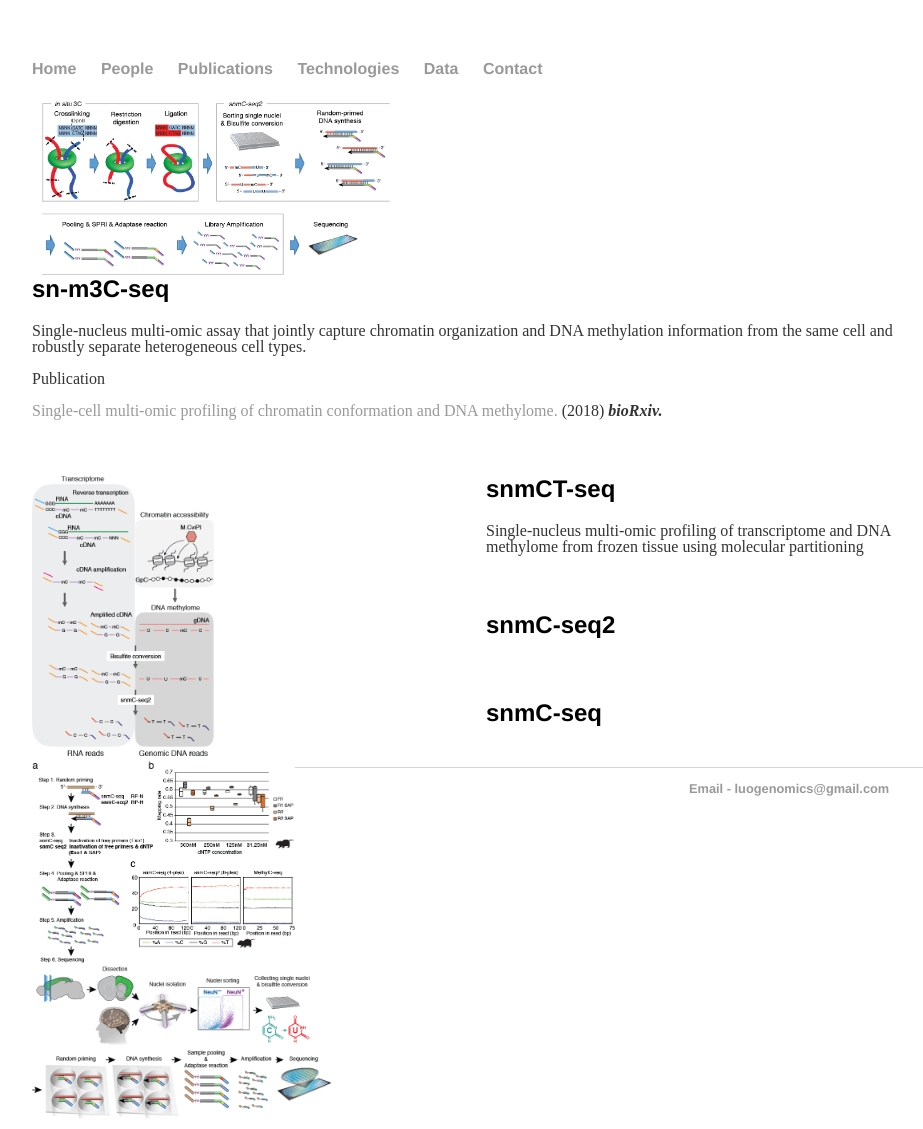
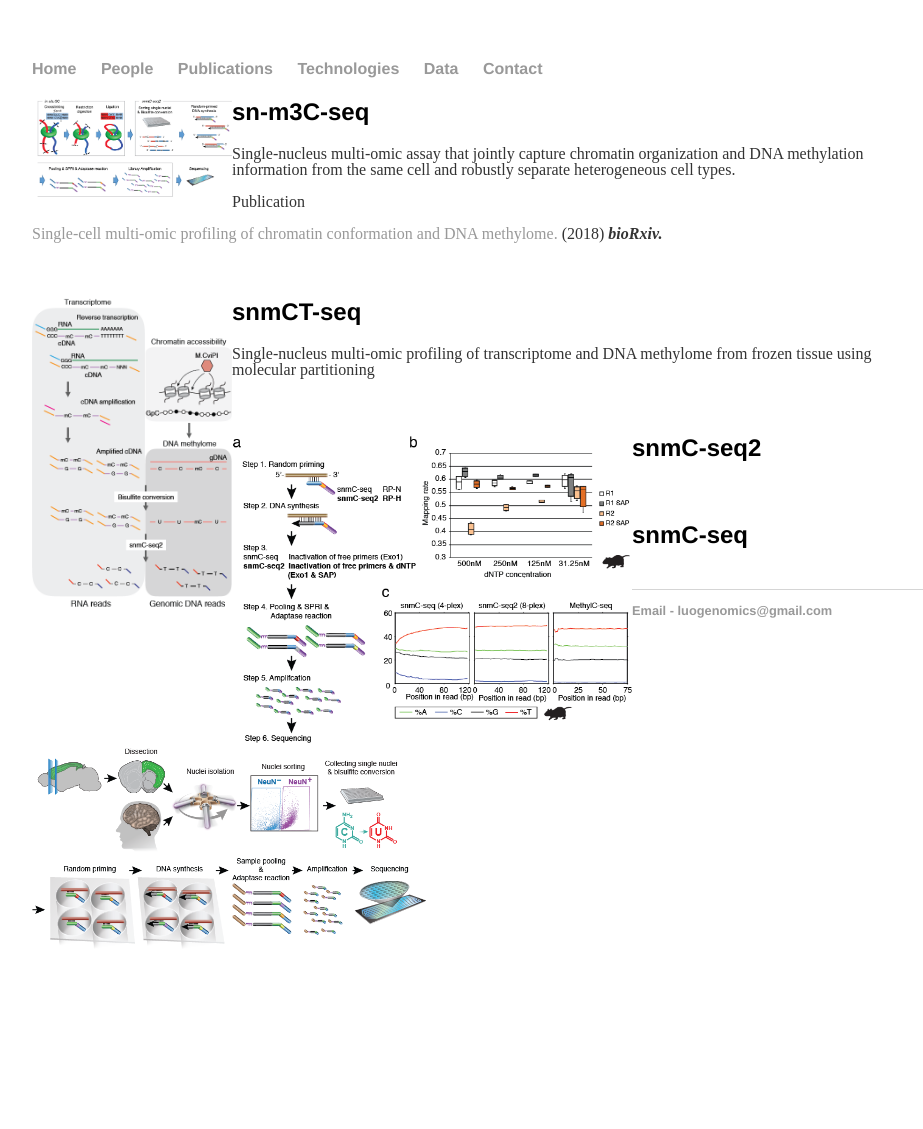
Before and after one commit to luogenomics/luogenomics.github.io, a Jekyll site: the page built from technologies/index.html, in a window 1280 px wide. Shown: the whole page, without its empty margins (160-1083 px from the left). Built offline with Jekyll 4.4.1, drawn with Linux system fonts in a browser that asks for light colours; after the commit the page ends 961 px from its top, so only the background shows below that.

Commit message:
Update main.css

```diff
--- a/css/main.css
+++ b/css/main.css
@@ -68,6 +68,4 @@ footer {
 }
 .projectmedia {
   display: block;
-  position: relative;
-  width: 40%;
 }
```
